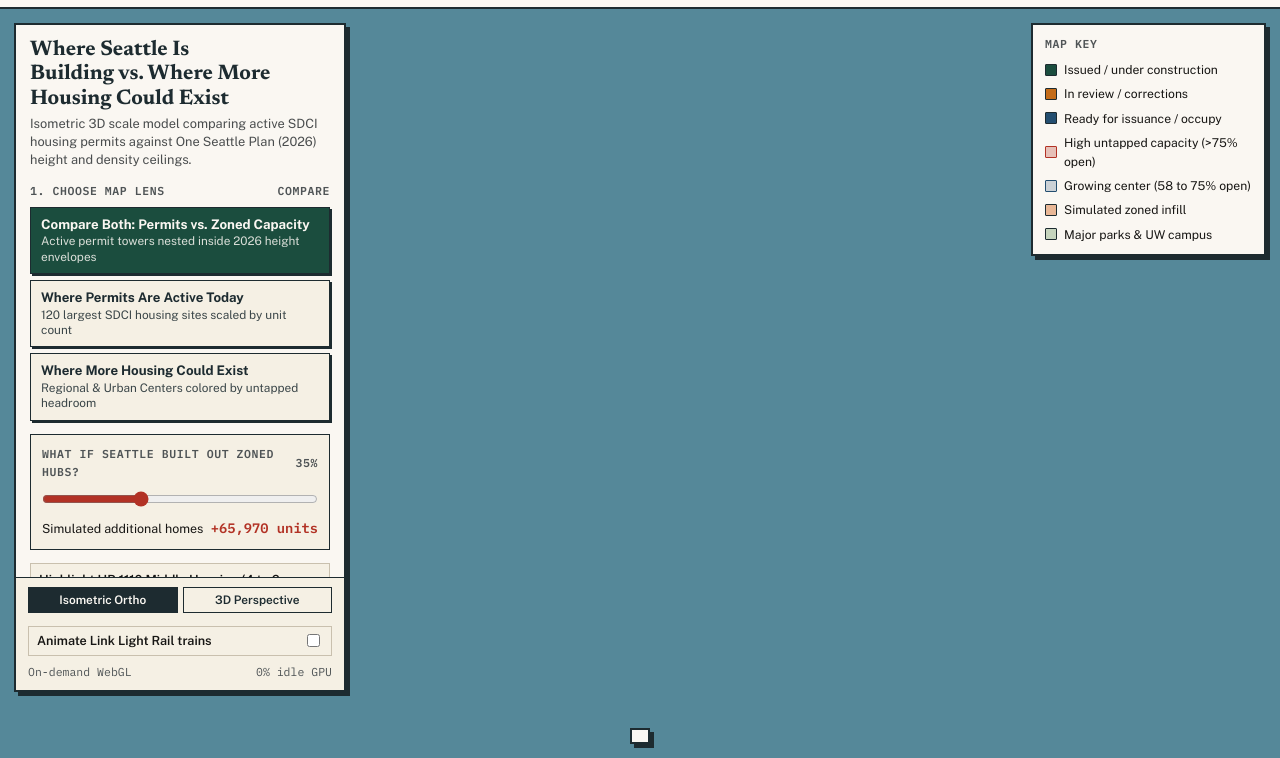
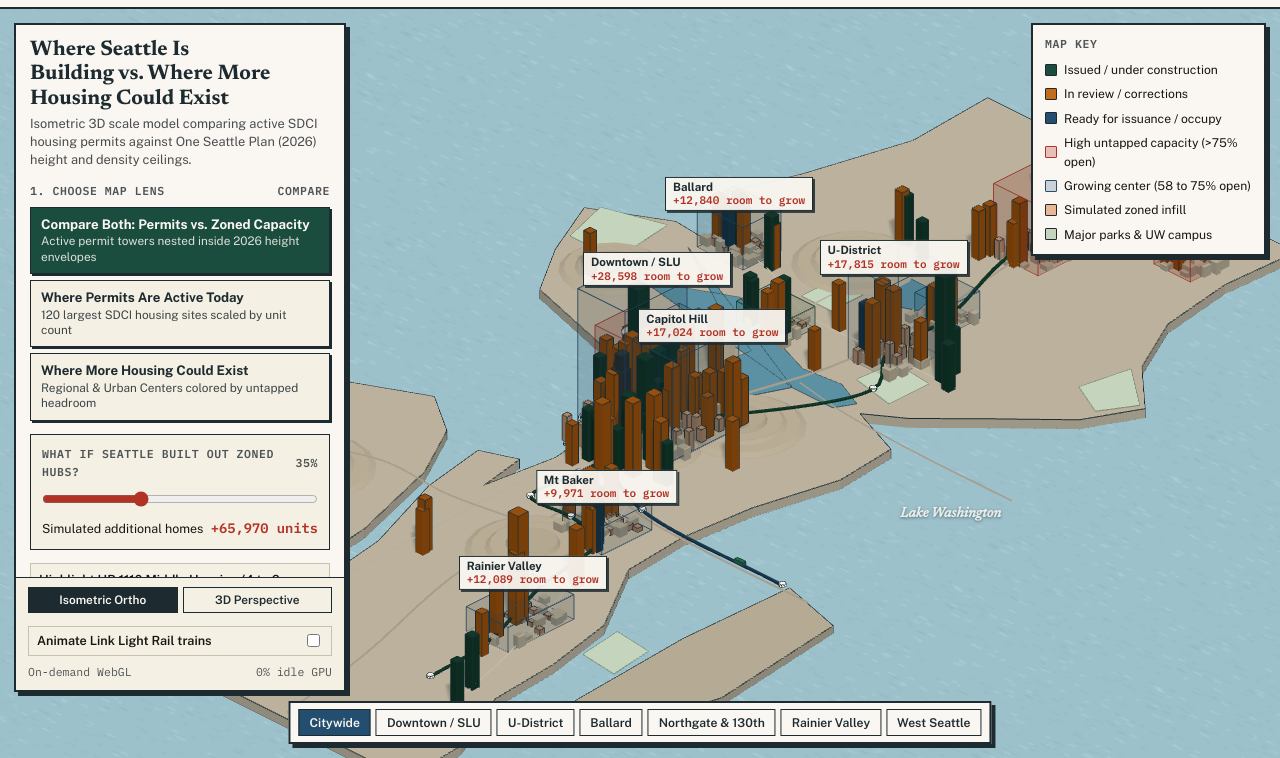
Before and after one commit to KenanES/seattle-housing-permits, a plain HTML site: page atlas3d.html in a window 1280 px wide. Shown: the part 42-800 px from the top of the page. Drawn offline with nearby package versions, Linux system fonts and the light colour scheme.

Commit message:
Fix 3D atlas TDZ render initialization bug and label bounds

```diff
--- a/atlas3d.html
+++ b/atlas3d.html
@@ -334,6 +334,7 @@
       font-family: "IBM Plex Mono", monospace;
       font-size: 0.86rem;
       color: var(--atlas-vermilion);
+      white-space: nowrap;
     }
 
     .toggle-row {
@@ -465,6 +466,7 @@
       font-family: "IBM Plex Mono", monospace;
       font-size: 0.74rem;
       font-weight: 600;
+      white-space: nowrap;
     }
 
     .hub-metric.is-gap {
--- a/js/atlas3d.js
+++ b/js/atlas3d.js
@@ -90,9 +90,12 @@ perspCam.position.copy(orthoCam.position);
 
 let activeCamera = orthoCam;
 let controls = null;
+let isInitialized = false;
 let renderRequested = false;
 let animateTrains = false;
 let animTarget = null;
+let lastFrameTime = performance.now();
+const tmpVec = new THREE.Vector3();
 
 function setupControls(cam, targetVec) {
   if (controls) controls.dispose();
@@ -911,13 +914,12 @@ window.addEventListener("resize", () => {
 });
 
 // Collision-aware label projection (keeps canvas legible and clear of the left rail)
-const tmpVec = new THREE.Vector3();
 function updateLabels() {
   const w = host.clientWidth;
   const h = host.clientHeight;
   const railVisible = !railEl.classList.contains("is-collapsed") && window.innerWidth > 680;
-  const leftSafe = railVisible ? 356 : 16;
-  const rightSafe = window.innerWidth > 960 ? w - 258 : w - 16;
+  const leftEdge = railVisible ? 356 : 16;
+  const rightEdge = window.innerWidth > 960 ? w - 258 : w - 16;
   const placedRects = [];
 
   const sortedLabels = [...labelItems].sort((a, b) => a.priority - b.priority);
@@ -925,16 +927,21 @@ function updateLabels() {
     tmpVec.copy(item.vec).project(activeCamera);
     const sx = (tmpVec.x * 0.5 + 0.5) * w;
     const sy = (-tmpVec.y * 0.5 + 0.5) * h;
-    const inBounds = tmpVec.z < 1 && sx > leftSafe && sx < rightSafe && sy > 30 && sy < h - 76;
+
+    const bw = item.kind === "water" ? 115 : 172;
+    const bh = item.subSpan ? 42 : 24;
+    const inBounds =
+      tmpVec.z < 1 &&
+      sx - bw / 2 >= leftEdge &&
+      sx + bw / 2 <= rightEdge &&
+      sy - bh / 2 >= 18 &&
+      sy + bh / 2 <= h - 74;
 
     if (!inBounds) {
       item.el.style.display = "none";
       continue;
     }
 
-    // Approximate collision box
-    const bw = item.kind === "water" ? 110 : 126;
-    const bh = item.subSpan ? 36 : 22;
     const box = { l: sx - bw / 2, r: sx + bw / 2, t: sy - bh / 2, b: sy + bh / 2 };
 
     const collides =
@@ -954,7 +961,6 @@ function updateLabels() {
 }
 
 // On-demand render scheduler (0% GPU when idle!)
-let lastFrameTime = performance.now();
 function renderFrame(now) {
   renderRequested = false;
   const dt = Math.min((now - lastFrameTime) / 1000, 0.05);
@@ -1002,6 +1008,7 @@ function renderFrame(now) {
 }
 
 function requestRender() {
+  if (!isInitialized) return;
   if (!renderRequested) {
     renderRequested = true;
     lastFrameTime = performance.now();
@@ -1010,6 +1017,7 @@ function requestRender() {
 }
 
 // Handle deep-link URL hash on initial load (e.g. #northgate, #u-district)
+isInitialized = true;
 const initHash = location.hash.replace("#", "");
 if (initHash) {
   const matchedZone = ZONE_MAP.get(initHash);
```
